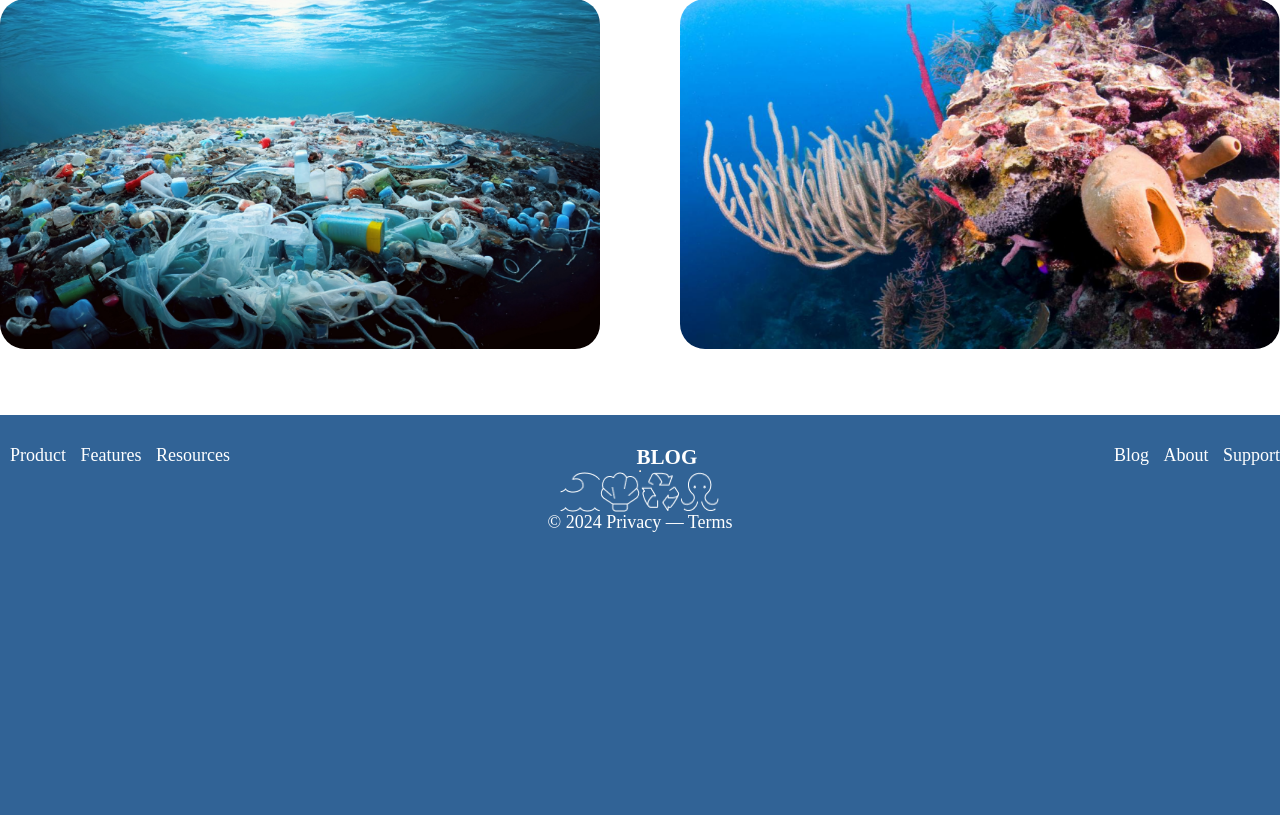
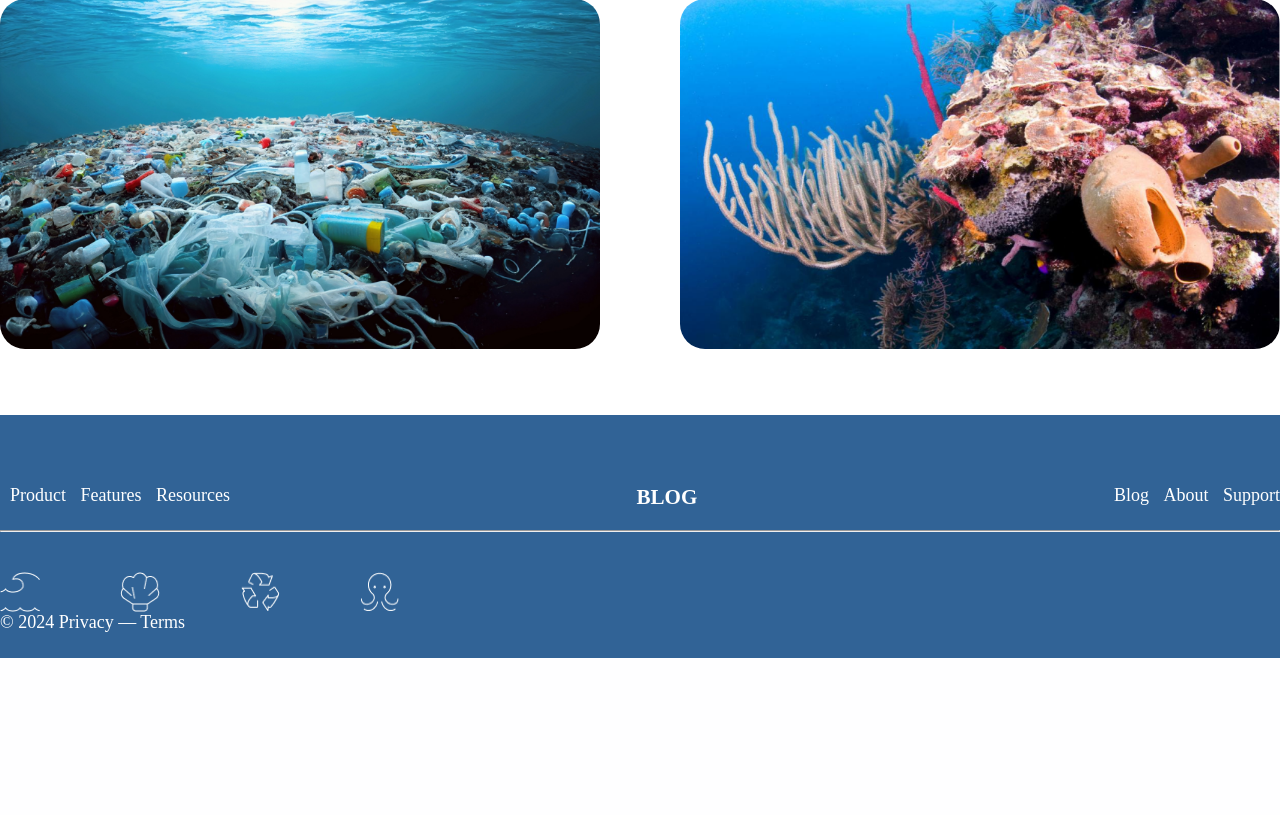
Before and after one commit to FuzniX/NuitInfo, a Flask app: page / in a window 1280 px wide. Shown: the part 1103-1918 px from the top of the page. After the commit the page ends 1761 px from the top, so only its background shows below. Run offline with Flask 3, Linux system fonts and the light colour scheme; some web fonts are replaced.

Commit message:
fix styles

```diff
--- a/static/style.css
+++ b/static/style.css
@@ -142,14 +142,11 @@ footer {
   color: #fff;
   font-family: 'Inter';
   font-size: 18px;
-  height: 400px;
 }
 
 footer .container {
   display: flex;
   flex-direction: column;
-  align-items: center;
-  justify-content: space-around;
 }
 
 footer a {
@@ -172,13 +169,14 @@ footer a:hover{
   height: 40px;
 }
 
-/* .menu_footer, .icons, .terms {
+ .menu_footer, .icons, .terms {
   margin-top: 40px;
-} */
+}
 .menu_footer {
   width: 100%;
   display: flex;
   justify-content: space-between;
+  margin-bottom: 20px;
 }
 
 .menu a {
```
